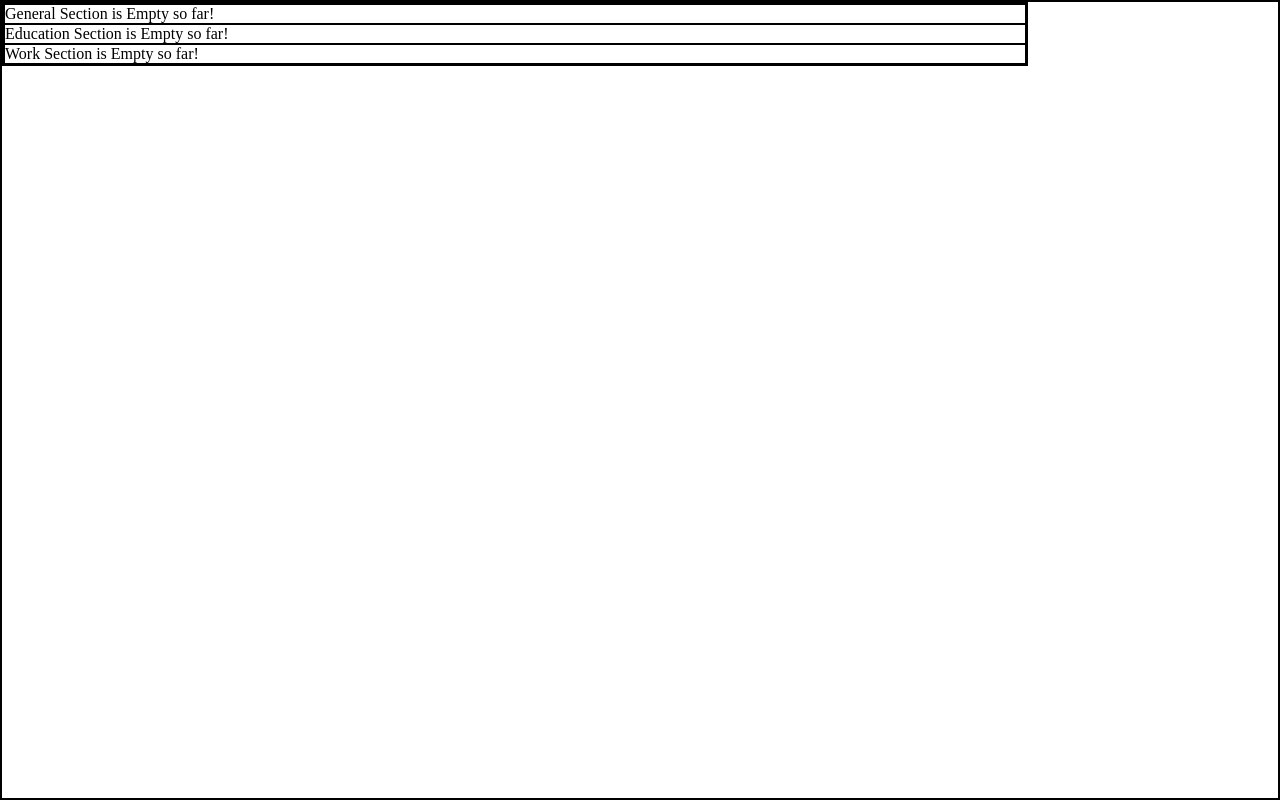
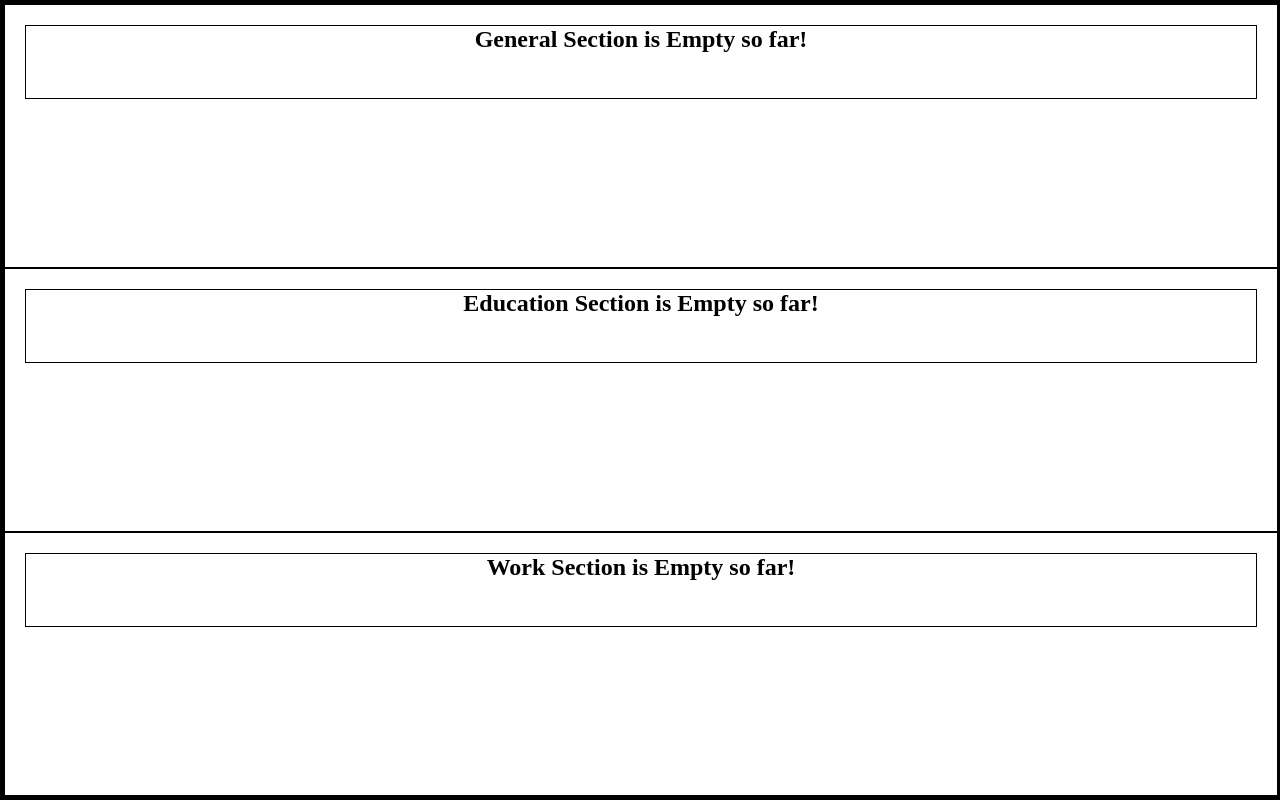
Before and after one commit to Scanceptic/cv-application, a React (Vite) app: page / in a window 1280 px wide. Built offline with nearby package versions, Linux system fonts and the light colour scheme.

Commit message:
create grid layout

```diff
--- a/src/components/Education.jsx
+++ b/src/components/Education.jsx
@@ -3,7 +3,9 @@
 function Education() {
   return (
     <>
-      <p>Education Section is Empty so far!</p>
+      <div className="section">
+        <h2>Education Section is Empty so far!</h2>
+      </div>
     </>
   )
 }
--- a/src/components/General.jsx
+++ b/src/components/General.jsx
@@ -3,7 +3,9 @@
 function General() {
   return (
     <>
-      <p>General Section is Empty so far!</p>
+      <div className="section">
+        <h2>General Section is Empty so far!</h2>
+      </div>
     </>
   )
 }
--- a/src/components/Work.jsx
+++ b/src/components/Work.jsx
@@ -3,7 +3,9 @@
 function Work() {
   return (
     <>
-      <p>Work Section is Empty so far!</p>
+      <div className="section">
+        <h2>Work Section is Empty so far!</h2>
+      </div>
     </>
   )
 }
--- a/src/styles/App.css
+++ b/src/styles/App.css
@@ -6,16 +6,28 @@
 }
 
 body {
+    /* Calc while temp borders are up to keep height within 100vh*/
     min-height: calc(100vh - 2px);
     display: flex;
-}
-
-#root {
-    height: 100%;
 }
 
 #container {
     display: grid;
     grid-template-rows: 1fr 1fr 1fr;
-    width: 80vw;
+    /* Calc while temp borders are up to keep width within 100vw*/
+    width: calc(100vw - 4px);
+    height: 100%;
 }
+
+.section {
+    display: grid;
+    grid-template-columns: 1fr 1fr;
+    grid-template-rows: 1fr 1fr 1fr;
+    padding: 20px;
+}
+
+.section > h2 {
+    grid-row: 1 / 2;
+    grid-column: 1 / 3;
+    text-align: center;
+}
```
